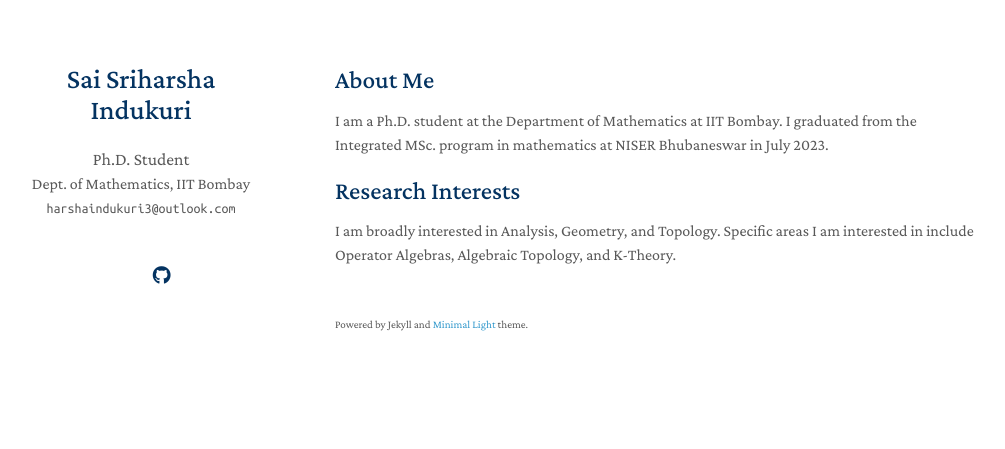
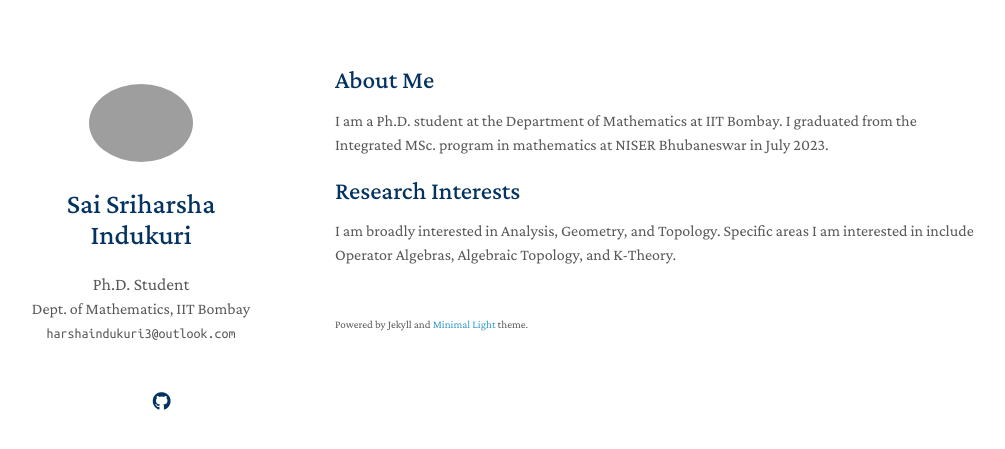
Before and after one commit to Harsha-Indukuri/Harsha-Indukuri.github.io, a Jekyll site: the page built from index.md, in a window 1280 px wide. Shown: the top 449 px of the page, without its empty margins (135-1140 px from the left). Built offline with Jekyll 4.4.1, drawn with Linux system fonts in a browser that asks for light colours; nearby versions of some CDN libraries; a style sheet for code colours, icons or effects is not loaded; our own code applies the rules of GitHub Pages for plain Markdown files.

Commit message:
Update _config.yml

```diff
--- a/_config.yml
+++ b/_config.yml
@@ -18,6 +18,7 @@ github_link: https://github.com/harsha-indukuri
 
 # Images (e.g., your profile picture and your website's favicon)
 # "favicon" and "favicon_dark" are used for the light and dark modes, respectively.
+avatar: ./assets/img/pluto+me.png
 favicon: ./assets/img/favicon.png
 favicon_dark: ./assets/img/favicon-dark.png
 
```
